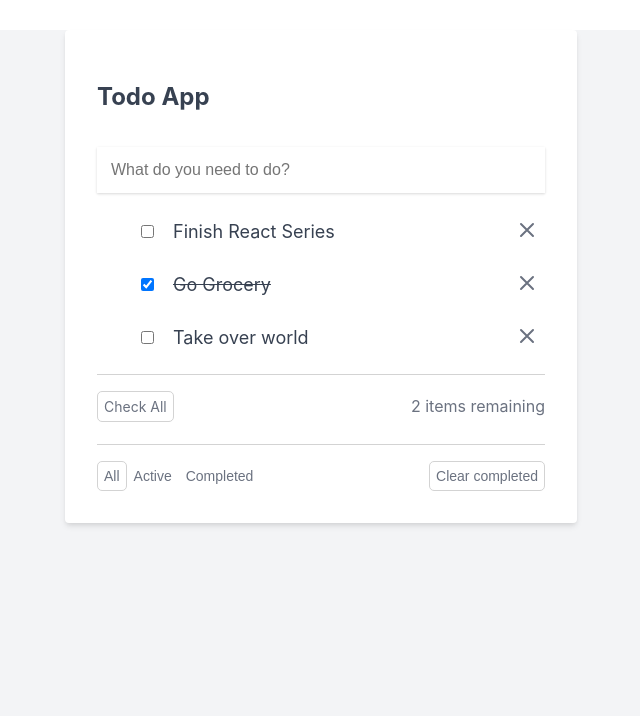
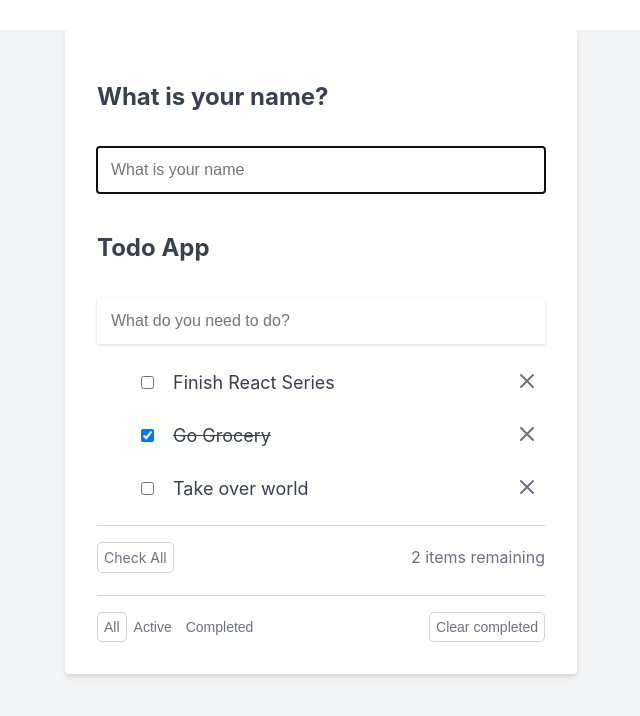
Before and after one commit to SubodhaSahu/react, a React (Create React App) app: page / in a window 1280 px wide. Shown: the top 716 px of the page, without its empty margins (319-959 px from the left). Built offline with nearby package versions, Linux system fonts and the light colour scheme.

Commit message:
React hooks

```diff
--- a/src/components/App.js
+++ b/src/components/App.js
@@ -1,4 +1,4 @@
-import React, { useState } from "react";
+import React, { useEffect, useMemo, useRef, useState } from "react";
 import Another from "./Another";
 import "../App.css";
 import userEvent from "@testing-library/user-event";
@@ -7,7 +7,8 @@ import Todoform from "./Todoform";
 import Todolist from "./Todolist";
 
 function App() {
-  const regInput = React.useRef();
+  const [name, setName] = useState("");
+  const nameInputEle = useRef("");
   const [todos, setTodos] = useState([
     {
       id: 1,
@@ -88,9 +89,13 @@ function App() {
     });
     setTodos(updatedTodos);
   };
-  let remainingTodos = () => {
+  let remainingCalculation = () => {
+    setTimeout(() => {
+      console.log("Waiting period");
+    }, 60000);
     return todos.filter((todo) => !todo.isComplete).length;
   };
+  const remaining = useMemo(remainingCalculation, [todos]);
   let clearCompleted = () => {
     setTodos([...todos].filter((todo) => !todo.isComplete));
   };
@@ -111,10 +116,27 @@ function App() {
       return todos.filter((todo) => todo.isComplete);
     }
   }
+  useEffect(() => {
+    nameInputEle.current.focus();
+  }, []);
 
   return (
     <div className="todo-app-container">
       <div className="todo-app">
+        <div className="name-container">
+          <h2>What is your name?</h2>
+          <form action="#">
+            <input
+              type="text"
+              ref={nameInputEle}
+              className="todo-input"
+              value={name}
+              placeholder="What is your name"
+              onChange={(event) => setName(event.target.value)}
+            />
+          </form>
+          {name && <p>Hello {name}</p>}
+        </div>
         <h2>Todo App</h2>
         <Todoform addTodo={addTodo} />
         {todos.length > 0 ? (
@@ -125,7 +147,7 @@ function App() {
             updateTodo={updateTodo}
             cancelEdit={cancelEdit}
             deleteTodo={deleteTodo}
-            remainingTodos={remainingTodos}
+            remaining={remaining}
             clearCompleted={clearCompleted}
             completeAll={completeAll}
             todosFiltered={todosFiltered}
--- a/src/components/TodoRemaining.jsx
+++ b/src/components/TodoRemaining.jsx
@@ -3,7 +3,7 @@ import React from 'react';
 function TodoRemaining(props) {
     return (
         <div>
-              <span>{props.remainingTodos()} items remaining</span>
+              <span>{props.remainingTodos} items remaining</span>
         </div>
     );
 }
--- a/src/components/Todolist.jsx
+++ b/src/components/Todolist.jsx
@@ -10,7 +10,7 @@ Todolist.propTypes = {
     updateTodo: PropTypes.func.isRequired,
     cancelEdit: PropTypes.func.isRequired,
     deleteTodo: PropTypes.func.isRequired,
-    remainingTodos: PropTypes.func.isRequired,
+    remaining: PropTypes.number.isRequired,
     clearCompleted: PropTypes.func.isRequired,
     todosFiltered: PropTypes.func.isRequired,
   };
@@ -80,7 +80,7 @@ function Todolist(props) {
           <div>
             <div className="button" onClick={props.completeAll}>Check All</div>
           </div>
-          <TodoRemaining remainingTodos={props.remainingTodos} />
+          <TodoRemaining remainingTodos={props.remaining} />
         </div>
 
         <div className="other-buttons-container">
```
